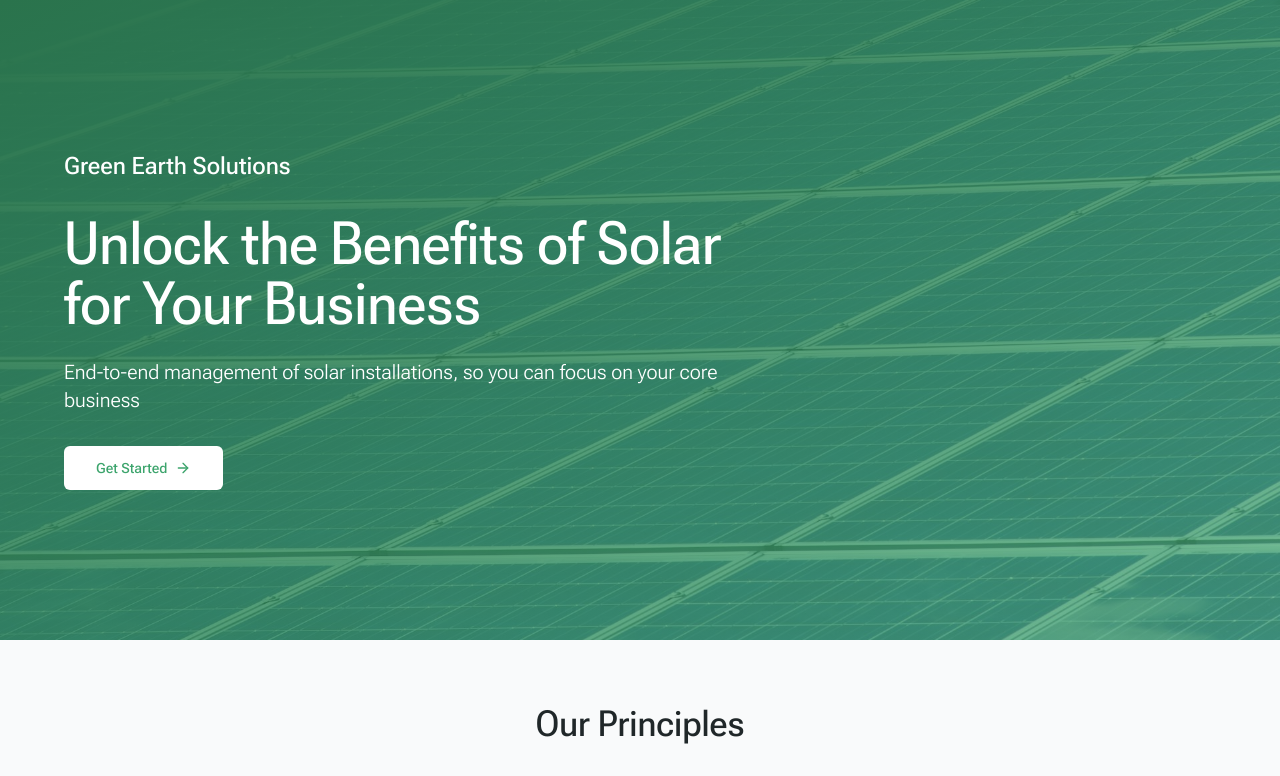
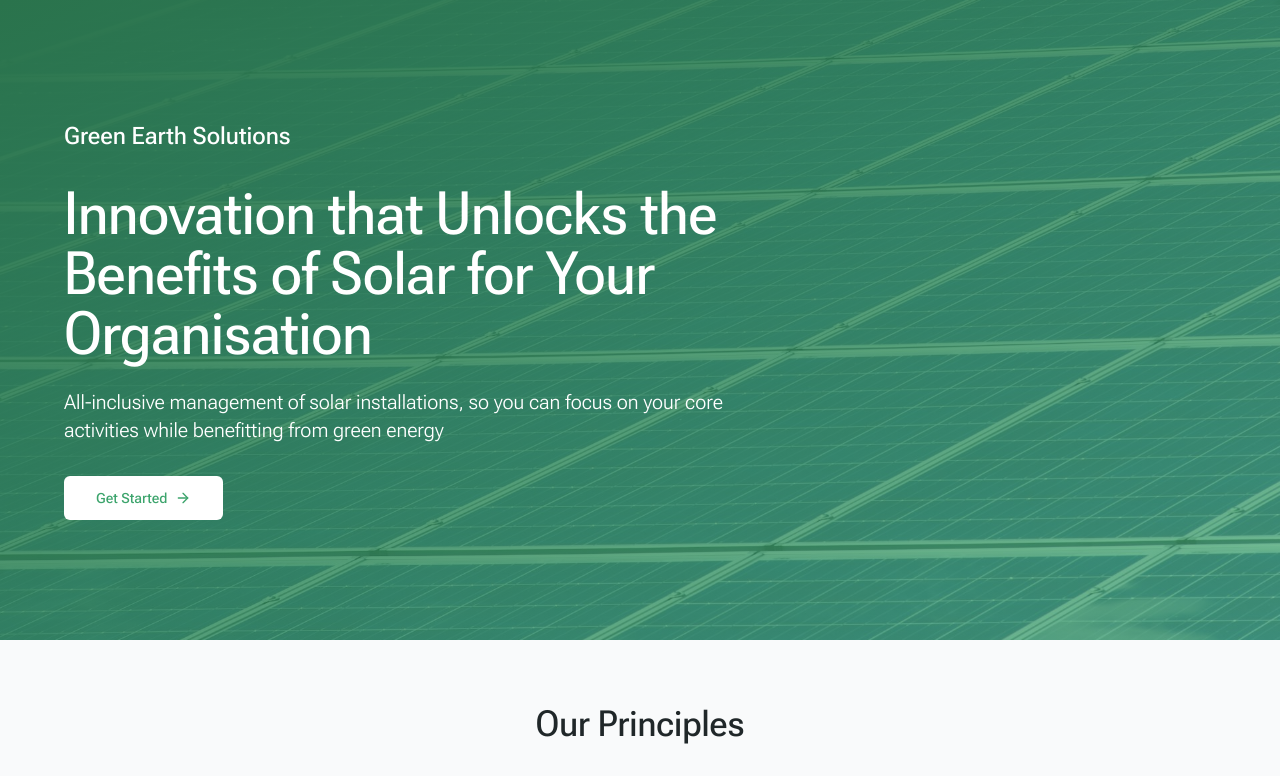
Before and after one commit to marianne-p/ges, a React (Vite) app: page / in a window 1280 px wide. Shown: the top 776 px of the page. Built offline with nearby package versions, Linux system fonts and the light colour scheme.

Commit message:
Update Index.jsx
Updated headline text

```diff
--- a/src/pages/Index.jsx
+++ b/src/pages/Index.jsx
@@ -81,10 +81,10 @@ const Index = () => {
               className="text-left max-w-2xl"
             >
               <h1 className="text-4xl sm:text-6xl font-medium mb-6 light-300">
-                Unlock the Benefits of Solar for Your Business
+                Innovation that Unlocks the Benefits of Solar for Your Organisation
               </h1>
               <p className="text-xl mb-8">
-                End-to-end management of solar installations, so you can focus on your core business
+                All-inclusive management of solar installations, so you can focus on your core activities while benefitting from green energy
               </p>
               <Button
                 size="lg"
```
